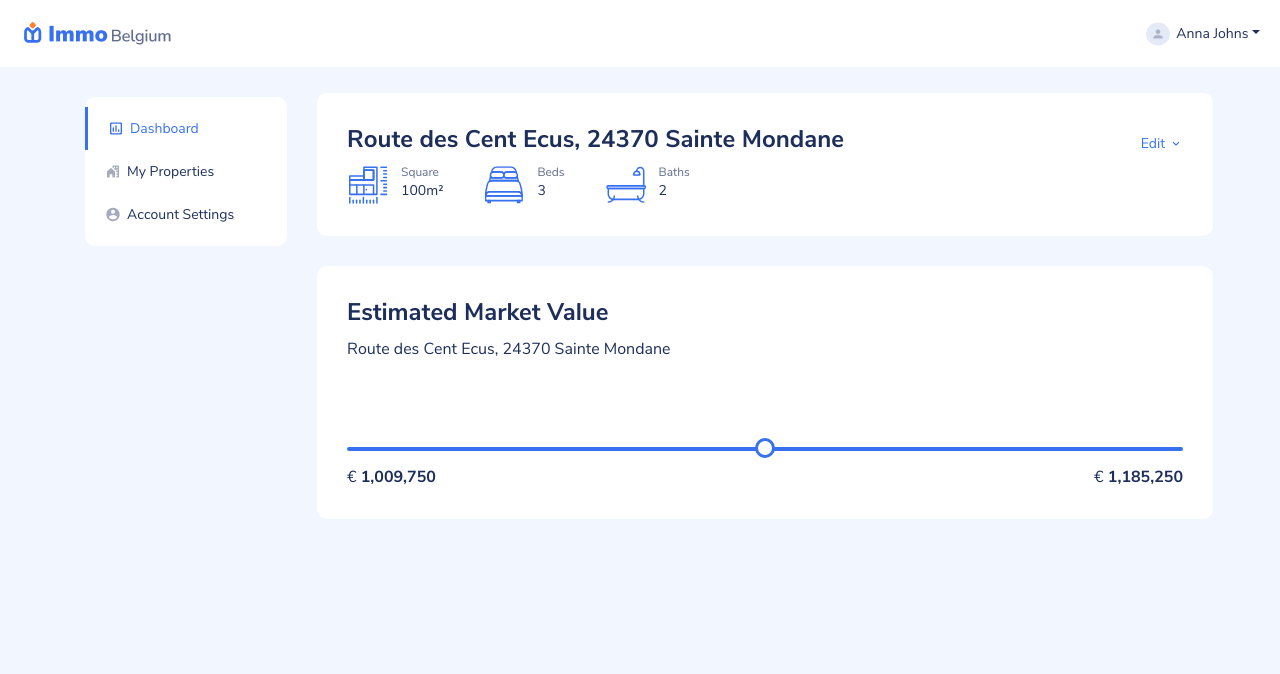
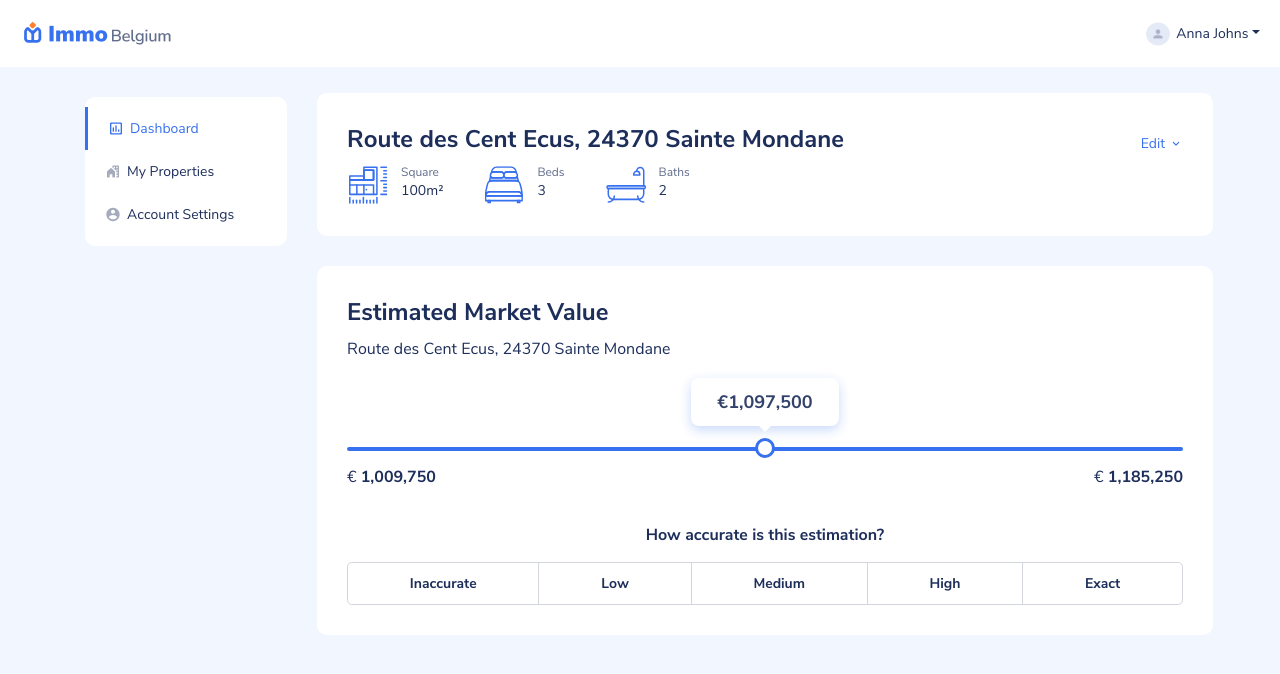
Before and after one commit to Abdullahliaqat9010/testing-vercel, a React (Create React App) app: page /dashboard in a window 1280 px wide. Shown: the top 674 px of the page. Built offline with nearby package versions, Linux system fonts and the light colour scheme.

Commit message:
feat: add design estimate block section

```diff
--- a/src/assets/styles/main-styles.scss
+++ b/src/assets/styles/main-styles.scss
@@ -9,3 +9,36 @@ body {
 .nunito-bold {
   font-family: var(--fontNunitoBold) !important;
 }
+
+#price-block {
+  width: 148px;
+  height: 48px;
+
+  box-shadow: 0 4px 12px rgb(56 114 239 / 30%);
+  border-radius: 8px;
+  padding: unset;
+  inset: auto auto 12px 0 !important;
+
+  .tooltip-inner {
+    height: 100%;
+    display: flex;
+    align-items: center;
+    justify-content: center;
+
+    border-radius: unset;
+    background-color: transparent;
+    padding: unset;
+
+    font-family: var(--fontNunitoBold);
+    font-size: 18px;
+    line-height: 25px;
+    color: var(--mainColor);
+  }
+  .arrow {
+    bottom: -6px;
+
+    &::before {
+      border-top-color: var(--colorWhite);
+    }
+  }
+}
--- a/src/pages/Dashboard/EstimateBlock/index.tsx
+++ b/src/pages/Dashboard/EstimateBlock/index.tsx
@@ -1,4 +1,5 @@
 import React from 'react';
+import { Button, ButtonGroup, OverlayTrigger, Tooltip } from 'react-bootstrap';
 
 const EstimateBlock = () => {
   return (
@@ -7,13 +8,32 @@ const EstimateBlock = () => {
       <p>Route des Cent Ecus, 24370 Sainte Mondane</p>
       <div className="scale-block">
         <div className="line">
-          <div className="circle">
-
-          </div>
+          <OverlayTrigger
+            key='tooltip'
+            placement='top'
+            show
+            overlay={
+              <Tooltip id='price-block'>
+                €1,097,500
+              </Tooltip>
+            }
+          >
+            <div className="circle"/>
+          </OverlayTrigger>
         </div>
         <div className="range d-flex justify-content-between">
           <div className="min">€ <span>1,009,750</span></div>
           <div className="max">€ <span>1,185,250</span></div>
+        </div>
+        <div className="btn-block">
+          <span className='btn-block__title w-100'>How accurate is this estimation?</span>
+          <ButtonGroup size="lg" className="w-100">
+            <Button>Inaccurate</Button>
+            <Button>Low</Button>
+            <Button>Medium</Button>
+            <Button>High</Button>
+            <Button>Exact</Button>
+          </ButtonGroup>
         </div>
       </div>
     </div>
--- a/src/pages/Dashboard/index.scss
+++ b/src/pages/Dashboard/index.scss
@@ -93,6 +93,28 @@
           }
         }
       }
+
+      .btn-block {
+        margin-top: 35px;
+        font-family: var(--fontNunitoBold);
+
+        span {
+          line-height: 22px;
+          display: block;
+          text-align: center;
+          margin-bottom: 16px;
+        }
+
+        button {
+          height: 43px;
+          font-size: 14px;
+          line-height: 19px;
+
+          color: #1D2E5B;
+          background-color: transparent;
+          border-color: #D2D5DE;
+        }
+      }
     }
   }
 }
```
